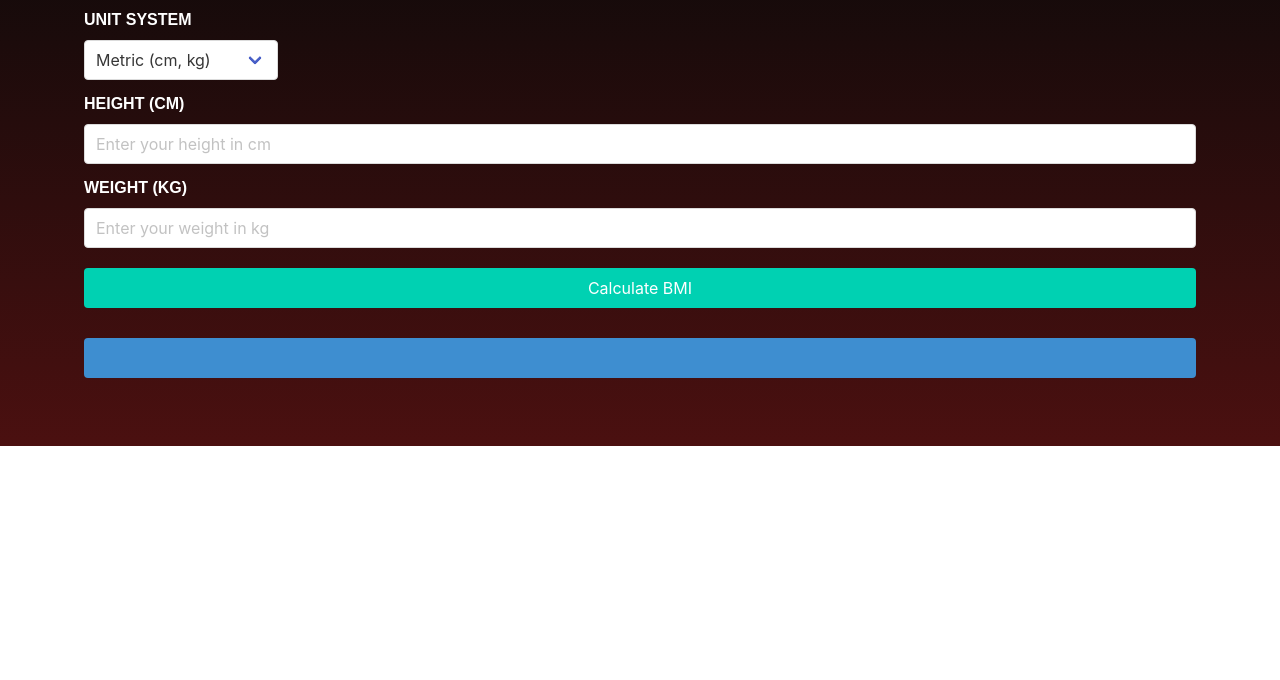
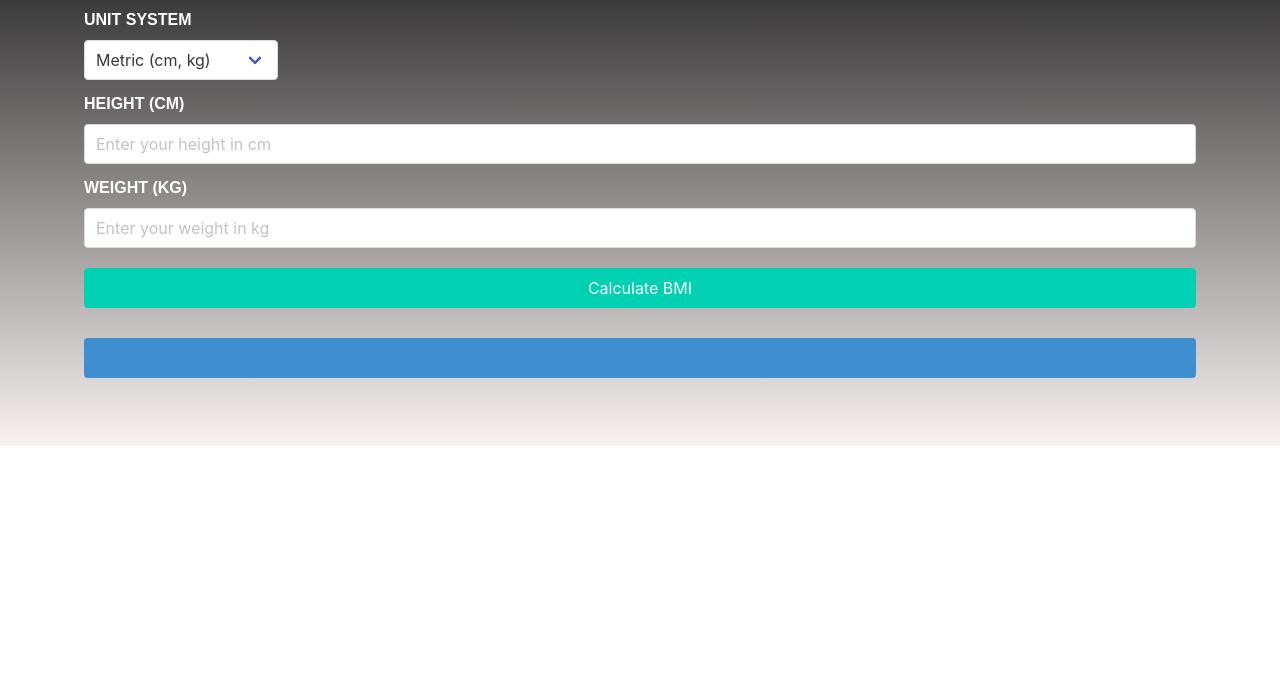
Before and after one commit to AviAcharya1/BMI-Calculator, a plain HTML site: page index.html in a window 1280 px wide. Shown: the part 120-800 px from the top of the page. Drawn offline with nearby package versions, Linux system fonts and the light colour scheme.

Commit message:
some changes

```diff
--- a/styles.css
+++ b/styles.css
@@ -1,7 +1,7 @@
 /* General Styles */
 body {
     font-family: Arial, sans-serif;
-    background: linear-gradient(rgb(9, 9, 9), rgb(75, 16, 16));
+    background: linear-gradient(rgb(9, 9, 9), rgb(248, 242, 242));
     color: #0f0f0f;
 }
 
```
